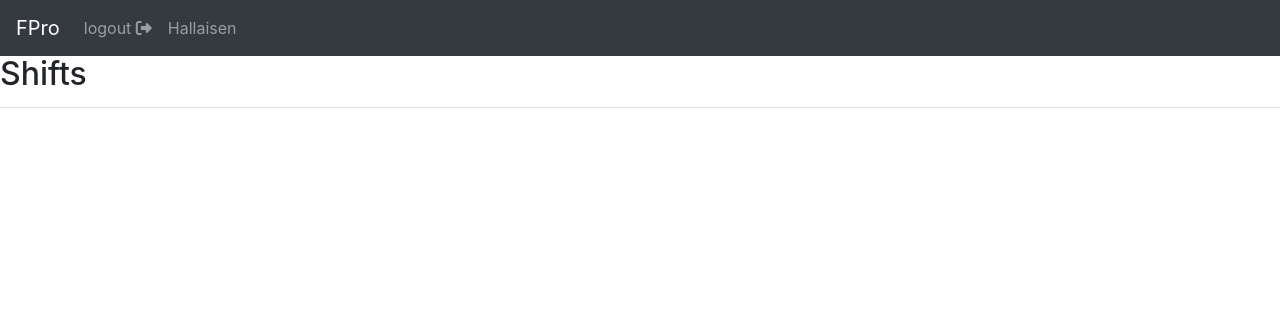
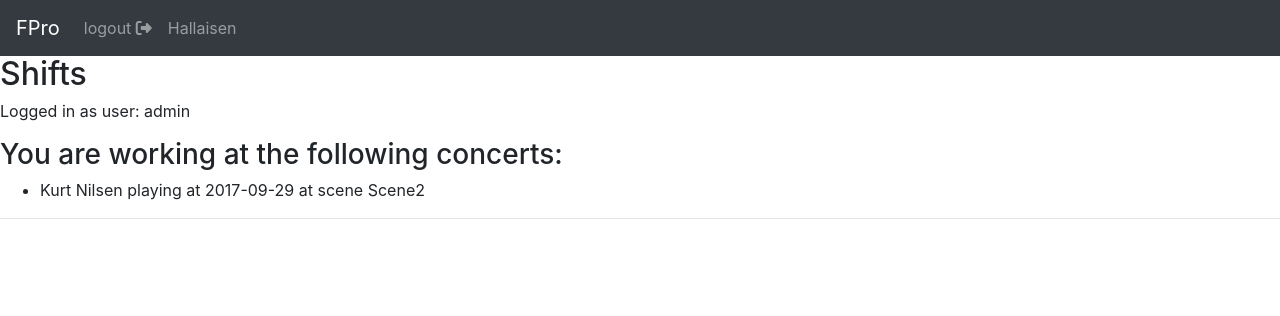
Before and after one commit to BenjaminFimreite/IT1901_Gruppe10, a Django app: page /shifts in a window 1280 px wide. Shown: the top 316 px of the page. Run offline with Django 3.2, Linux system fonts and the light colour scheme; a user stored in the database is signed in; data comes from the database, SQL or seed files in the repository; both versions use the stored data as it was after the commit; some libraries are stand-ins or nearby versions.

Commit message:
teknikere og bookings koblet mot shits.html, teknikere lagt til under konserter på concert overview.

```diff
--- a/fpro/fpro/views.py
+++ b/fpro/fpro/views.py
@@ -3,9 +3,8 @@ from django.template import loader
 from django.http import HttpResponse, HttpResponseRedirect
 from django.core.mail import send_mail, BadHeaderError
 
-from .models import Booking
-from .models import Scene
-from .models import Band
+from django.contrib.auth.models import User
+from .models import Booking, Scene, Band
 
 
 # Create your views here.
@@ -36,9 +35,21 @@ def create_booking(request):
 	return HttpResponse(template.render(context, request))
 
 def shifts(request):
-    template = loader.get_template('shifts.html')
-    context = {}
-    return HttpResponse(template.render(context, request))
+	bookings = Booking.objects.all()
+	user = request.user
+	user_bookings = []
+
+	for booking in bookings:
+		if user in booking.technicians.all():
+			user_bookings += [booking]
+
+	print(user_bookings)
+
+	template = loader.get_template('shifts.html')
+	context = {
+		'user_bookings' : user_bookings,
+	}
+	return HttpResponse(template.render(context, request))
 
 def view_bookings(request):
 	bookings = Booking.objects.all()
--- a/fpro/templates/home.html
+++ b/fpro/templates/home.html
@@ -12,8 +12,8 @@
     {% if user|can:'send_bookingoffer' %}
         <a href="{% url 'create_booking' %}">create a booking</a><br>
     {% endif %}
-    {% if user|can:'view_my_shift' %}
-        <a href="{% url 'shifts' %}">view shifts</a><br>
+    {% if user|can:'view_my_shifts' %}
+        <a href="{% url 'shifts' %}">view my shifts</a><br>
     {% endif %}
 		{% if user|can:'view_concerts' %}
         <a href="{% url 'concert_overview' %}">concert overview</a><br>
--- a/fpro/templates/shifts.html
+++ b/fpro/templates/shifts.html
@@ -5,5 +5,13 @@
 {% block content %}
   <h2>Shifts</h2>
   {% load permission_tags %}
+	<p>Logged in as user: {{user}}</p>
+	<h3>You are working at the following concerts: </h3>
+	<ul>
+		{% for booking in user_bookings %}
+		<li>{{booking}}</li>
+		{% endfor %}
+	</ul>
+
 
 {% endblock %}
```
Also changed, not shown: fpro/templates/concert_overview.html (+10 -2 lines), fpro/db.sqlite3.
